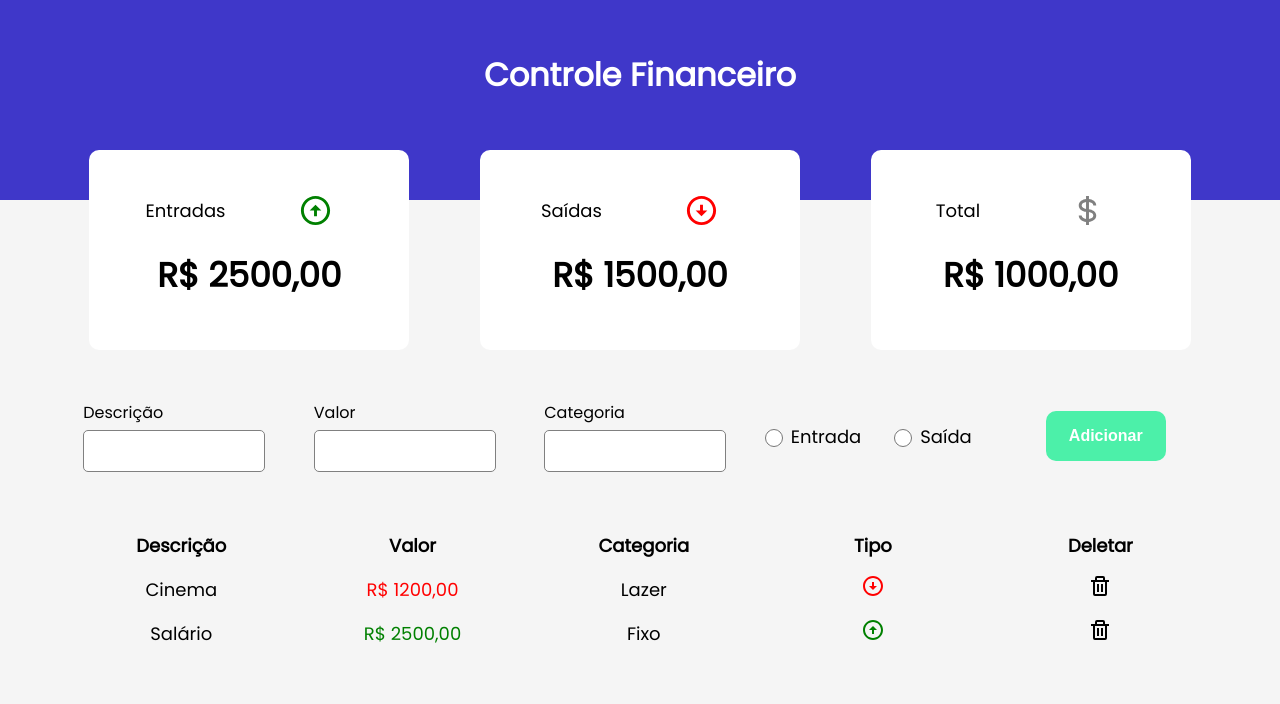
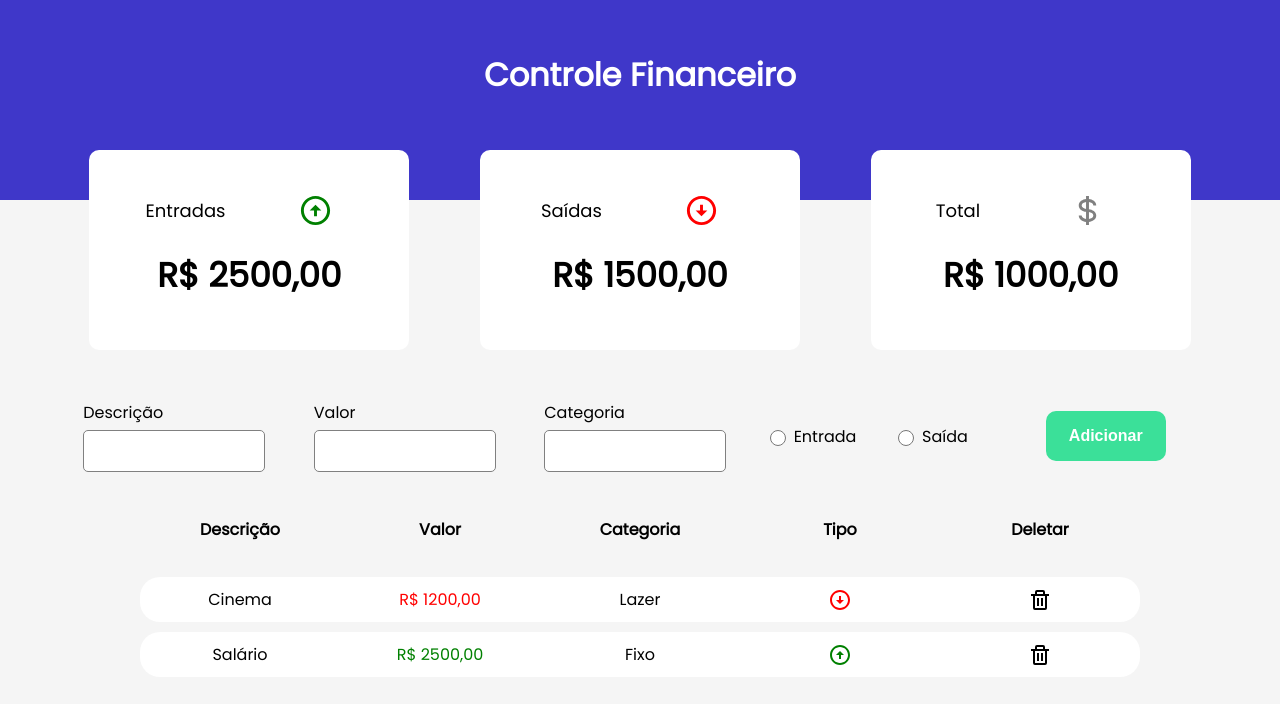
Before and after one commit to marcelogomes90/projeto-react-financas, a React (Vite) app: page / in a window 1280 px wide. Shown: the top 704 px of the page. Built offline with nearby package versions, Linux system fonts and the light colour scheme.

Commit message:
chore: fix layout

```diff
--- a/src/App.tsx
+++ b/src/App.tsx
@@ -1,7 +1,7 @@
 import { useState } from 'react';
 import Cards from './components/cards/cards'
 import Form from './components/form/form'
-import Table from './components/table/table';
+import Entradas from './components/entradas/entradas';
 import Title from './components/title/title'
 import MyContext from './context/MyContext'
 
@@ -27,7 +27,7 @@ function App() {
         <Title />
         <Cards />
         <Form />
-        <Table />
+        <Entradas />
       </MyContext.Provider>
     </>
   )
--- a/src/components/button/style.ts
+++ b/src/components/button/style.ts
@@ -1,7 +1,7 @@
 import styled from 'styled-components'
 
 const SubmitButton = styled.button`
-    background-color: #4CF0A9;
+    background-color: #3be099;
     color: #FFFFFF;
     font-weight: bold;
     font-size: 16px;
@@ -10,6 +10,12 @@ const SubmitButton = styled.button`
     width: 120px;
     height: 50px;
     cursor: pointer;
+
+    &:active {
+        background-color: #4CF0A9;
+        width: 115px;
+        height: 47px;
+    }
 `
 
 export default SubmitButton;
--- a/src/components/cards/container.ts
+++ b/src/components/cards/container.ts
@@ -9,10 +9,6 @@ const Container = styled.div`
     margin: 0 5% 0 5%;
     gap: 20px;
 
-    @media (max-width: 550px) {
-        flex-direction: column;
-        align-items: center;
-    }
 `
 
 export default Container;
--- a/src/components/table/container.ts
+++ b/src/components/entradas/container.ts
@@ -3,10 +3,10 @@ import styled from "styled-components";
 const Container = styled.div`
     margin-top: 50px;
     display: flex;
-    flex-direction: row;
-    justify-content: center;
-    align-self: center;
+    flex-direction: column;
+    align-items: center;
     padding: 0 5% 0 5%;
+    width: 90vw;
 `
 
 export default Container;
--- /dev/null
+++ b/src/components/entradas/entradas.tsx
@@ -0,0 +1,33 @@
+import { BiDownArrowCircle, BiUpArrowCircle, BiTrash } from "react-icons/bi";
+import Container from "./container";
+import { DivEntrada, DivItemEntrada, DivItemTitulo, DivTitulo } from "./style";
+
+function Entradas() {
+    return (
+        <Container>
+            <DivTitulo>
+                <DivItemTitulo>Descrição</DivItemTitulo>
+                <DivItemTitulo>Valor</DivItemTitulo>
+                <DivItemTitulo>Categoria</DivItemTitulo>
+                <DivItemTitulo>Tipo</DivItemTitulo>
+                <DivItemTitulo>Deletar</DivItemTitulo>
+            </DivTitulo>
+            <DivEntrada>
+                <DivItemEntrada>Cinema</DivItemEntrada>
+                <DivItemEntrada style={{color: "red"}}>R$ 1200,00</DivItemEntrada>
+                <DivItemEntrada>Lazer</DivItemEntrada>
+                <DivItemEntrada><BiDownArrowCircle color="red" size="24px"></BiDownArrowCircle></DivItemEntrada>
+                <DivItemEntrada><BiTrash color="black" size="24px"></BiTrash></DivItemEntrada>
+            </DivEntrada>
+            <DivEntrada>
+                <DivItemEntrada>Salário</DivItemEntrada>
+                <DivItemEntrada style={{color: "green"}}>R$ 2500,00</DivItemEntrada>
+                <DivItemEntrada>Fixo</DivItemEntrada>
+                <DivItemEntrada><BiUpArrowCircle color="green" size="24px"></BiUpArrowCircle></DivItemEntrada>
+                <DivItemEntrada><BiTrash color="black" size="24px"></BiTrash></DivItemEntrada>
+            </DivEntrada>
+        </Container>
+    )
+}
+
+export default Entradas;
--- /dev/null
+++ b/src/components/entradas/style.ts
@@ -0,0 +1,45 @@
+import styled from "styled-components";
+
+export const DivTitulo = styled.div`
+    height: 45px;
+    line-height: 100%;
+    font-weight: bold;
+    display: flex;
+    flex-direction: row;
+    text-align: center;
+    line-height: 100%;
+    margin-bottom: 10px;
+`
+
+export const DivItemTitulo = styled.div`
+    color: #000000;
+    width: 200px;
+    font-weight: bold;
+
+    @media (min-width: 1365px) {
+        width: 250px;
+    }
+`
+export const DivEntrada = styled.div`
+    background-color: #FFFFFF;
+    border-radius: 20px;
+    margin-bottom: 10px;
+    height: 45px;
+    line-height: 45%;
+    text-align: center;
+    display: flex;
+    flex-direction: row;
+    align-items: center;
+`
+
+export const DivItemEntrada = styled.div`
+    width: 200px;
+
+    @media (min-width: 1365px) {
+        width: 250px;
+    }
+`
+
+export const Texto = styled.span`
+    font-size: 18px;
+`
--- a/src/components/radioInput/style.ts
+++ b/src/components/radioInput/style.ts
@@ -11,11 +11,11 @@ export const DivInput = styled.div`
 `
 
 export const Input = styled.input`
-    width: 18px;
-    height: 18px;
+    width: 16px;
+    height: 16px;
 `
 
 export const Label = styled.label`
     color: #000000;
-    font-size: 18px;
+    font-size: 16px;
 `
--- a/src/components/table/style.ts
+++ /dev/null
@@ -1,31 +0,0 @@
-import styled from "styled-components";
-
-export const Tabela = styled.table`
-    border: none;
-`
-
-export const Head = styled.thead`
-
-`
-
-export const Body = styled.tbody`
-
-`
-
-export const Linha = styled.tr`
-
-`
-export const ColunaHead = styled.th`
-    font-size: 18px;
-    color: #000000;
-    width: 250px;
-    height: 40px;
-    text-align: center;
-`
-export const Coluna = styled.td`
-    color: #000000;
-    height: 40px;
-    font-size: 18px;
-    text-align: center;
-    align-items: center;
-`
--- a/src/components/table/table.tsx
+++ /dev/null
@@ -1,39 +0,0 @@
-import { BiDownArrowCircle, BiUpArrowCircle, BiTrash } from "react-icons/bi";
-import Container from "./container";
-import { Body, Coluna, ColunaHead, Head, Linha, Tabela } from "./style";
-
-function Table() {
-    return (
-        <Container>
-            <Tabela>
-                <Head>
-                    <Linha>
-                        <ColunaHead>Descrição</ColunaHead>
-                        <ColunaHead>Valor</ColunaHead>
-                        <ColunaHead>Categoria</ColunaHead>
-                        <ColunaHead>Tipo</ColunaHead>
-                        <ColunaHead>Deletar</ColunaHead>
-                    </Linha>
-                </Head>
-                <Body>
-                    <Linha>
-                        <Coluna>Cinema</Coluna>
-                        <Coluna style={{color: "red"}}>R$ 1200,00</Coluna>
-                        <Coluna>Lazer</Coluna>
-                        <Coluna><BiDownArrowCircle color="red" size="24px"></BiDownArrowCircle></Coluna>
-                        <Coluna><BiTrash color="black" size="24px"></BiTrash></Coluna>
-                    </Linha>
-                    <Linha>
-                        <Coluna>Salário</Coluna>
-                        <Coluna style={{color: "green"}}>R$ 2500,00</Coluna>
-                        <Coluna>Fixo</Coluna>
-                        <Coluna><BiUpArrowCircle color="green" size="24px"></BiUpArrowCircle></Coluna>
-                        <Coluna><BiTrash color="black" size="24px"></BiTrash></Coluna>
-                    </Linha>
-                </Body>
-            </Tabela>
-        </Container>
-    )
-}
-
-export default Table;
```
Also changed, not shown: src/index.css (line endings or trailing spaces).
